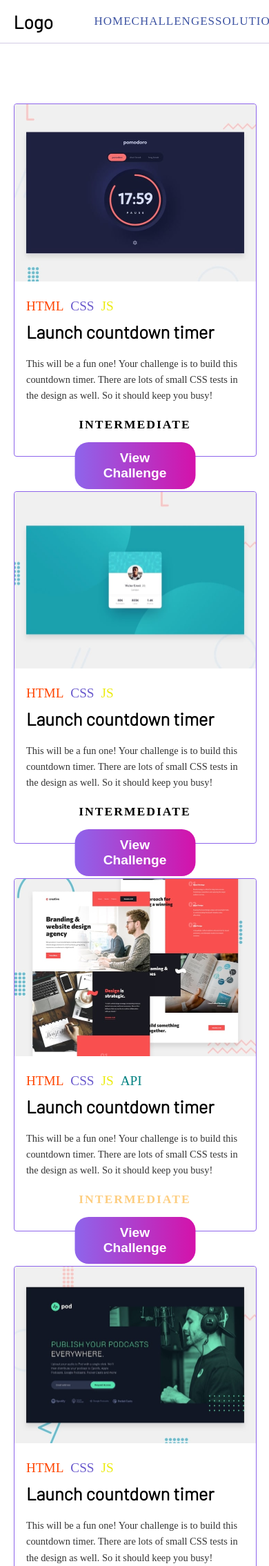
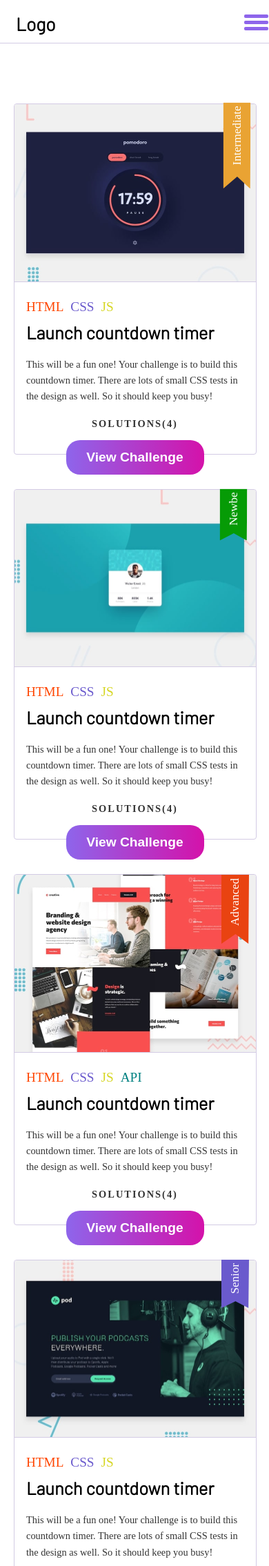
Before and after one commit to GHamza-Dev/tech-web-project, a PHP site: page /challenges.html in a window 390 px wide. Shown: the top 2270 px of the page at 69% size. Run offline with PHP 8.4, Linux system fonts and the light colour scheme; some web fonts are replaced; grey boxes are pictures that could not be loaded.

Commit message:
Menu bar completed

```diff
--- a/challenges.html
+++ b/challenges.html
@@ -6,6 +6,7 @@
     <title>Challenges...</title>
     <link rel="stylesheet" href="styles/home-style.css">
     <link rel="stylesheet" href="styles/style_challenges.css">
+    <link rel="stylesheet" href="styles/langs-and-levels.css">
 </head>
 <body>
     <div class="container">
@@ -24,13 +25,19 @@
                     <li><a href="#">Solutions</a></li>
                     <li class="search"><img src="../images/Filter.svg" alt="filter"></li>
                 </ul>
-
+                <button class="btn-menu">
+                    <span class="line"></span>
+                    <span class="line l2"></span>
+                    <span class="line"></span>
+                </button>
             </nav>
         </header>
         <!-- Section : challenges-->
         <section class="challenges">
             <!-- Challenge -->
             <div class="challenge">
+                <!-- ch level -->
+                <span class="ch_level intermediate">Intermediate</span>
                 <!-- img of challenge -->
                 <div class="img">
                     <img src="./images/test_img.jpg" alt="">
@@ -47,10 +54,9 @@
                         <h2 class="title">Launch countdown timer</h2>
                         <p class="descreption">This will be a fun one! Your challenge is to build this countdown timer. There are lots of small CSS tests in the design as well. So it should keep you busy!</p>
                     </ch_txt>
-                    <!-- Level of ch -->
-                    <div class="level">
-                        <div class="level_ul"></div>
-                        <p class="level_txt">Intermediate</p>
+                    <!-- Solutions (nbr...)-->
+                    <div class="stat">
+                        <p class="stat_txt">Solutions(4)</p>
                     </div>
                     <!-- View ch -->
                     <button class="view"><a href="#">View Challenge</a></button>
@@ -58,6 +64,8 @@
             </div>
             <!-- Challenge -->
             <div class="challenge">
+                <!-- ch level -->
+                <span class="ch_level newbe">Newbe</span>
                 <!-- img of challenge -->
                 <div class="img">
                     <img src="./test/test_img1.jpg" alt="">
@@ -74,10 +82,9 @@
                         <h2 class="title">Launch countdown timer</h2>
                         <p class="descreption">This will be a fun one! Your challenge is to build this countdown timer. There are lots of small CSS tests in the design as well. So it should keep you busy!</p>
                     </ch_txt>
-                    <!-- Level of ch -->
-                    <div class="level">
-                        <div class="level_ul"></div>
-                        <p class="level_txt">Intermediate</p>
+                    <!-- Solutions (nbr...)-->
+                    <div class="stat">
+                        <p class="stat_txt">Solutions(4)</p>
                     </div>
                     <!-- View ch -->
                     <button class="view"><a href="#">View Challenge</a></button>
@@ -85,6 +92,8 @@
             </div>
             <!-- Challenge -->
             <div class="challenge">
+                <!-- ch level -->
+                <span class="ch_level advanced">Advanced</span>
                 <!-- img of challenge -->
                 <div class="img">
                     <img src="./test/test_img2.jpg" alt="">
@@ -102,10 +111,9 @@
                         <h2 class="title">Launch countdown timer</h2>
                         <p class="descreption">This will be a fun one! Your challenge is to build this countdown timer. There are lots of small CSS tests in the design as well. So it should keep you busy!</p>
                     </ch_txt>
-                    <!-- Level of ch -->
-                    <div class="level">
-                        <div class="level_ul"></div>
-                        <p class="level_txt intermediate">Intermediate</p>
+                    <!-- Solutions (nbr...)-->
+                    <div class="stat">
+                        <p class="stat_txt">Solutions(4)</p>
                     </div>
                     <!-- View ch -->
                     <button class="view"><a href="#">View Challenge</a></button>
@@ -113,6 +121,8 @@
             </div>
             <!-- Challenge -->
             <div class="challenge">
+                <!-- ch level -->
+                <span class="ch_level senior">Senior</span>
                 <!-- img of challenge -->
                 <div class="img">
                     <img src="./test/test_img3.jpg" alt="">
@@ -129,10 +139,9 @@
                         <h2 class="title">Launch countdown timer</h2>
                         <p class="descreption">This will be a fun one! Your challenge is to build this countdown timer. There are lots of small CSS tests in the design as well. So it should keep you busy!</p>
                     </ch_txt>
-                    <!-- Level of ch -->
-                    <div class="level">
-                        <div class="level_ul"></div>
-                        <p class="level_txt">Intermediate</p>
+                    <!-- Solutions (nbr...)-->
+                    <div class="stat">
+                        <p class="stat_txt">Solutions(4)</p>
                     </div>
                     <!-- View ch -->
                     <button class="view"><a href="#">View Challenge</a></button>
@@ -140,6 +149,8 @@
             </div>
             <!-- Challenge -->
             <div class="challenge">
+                <!-- ch level -->
+                <span class="ch_level intermediate">Intermediate</span>
                 <!-- img of challenge -->
                 <div class="img">
                     <img src="./test/test_img4.jpg" alt="">
@@ -156,10 +167,9 @@
                         <h2 class="title">Launch countdown timer</h2>
                         <p class="descreption">This will be a fun one! Your challenge is to build this countdown timer. There are lots of small CSS tests in the design as well. So it should keep you busy!</p>
                     </ch_txt>
-                    <!-- Level of ch -->
-                    <div class="level">
-                        <div class="level_ul"></div>
-                        <p class="level_txt">Intermediate</p>
+                    <!-- Solutions (nbr...)-->
+                    <div class="stat">
+                        <p class="stat_txt">Solutions(4)</p>
                     </div>
                     <!-- View ch -->
                     <button class="view"><a href="#">View Challenge</a></button>
@@ -167,6 +177,8 @@
             </div>
             <!-- Challenge -->
             <div class="challenge">
+                <!-- ch level -->
+                <span class="ch_level junior">Junior</span>
                 <!-- img of challenge -->
                 <div class="img">
                     <img src="./test/test_img5.jpg" alt="">
@@ -183,10 +195,9 @@
                         <h2 class="title">Launch countdown timer</h2>
                         <p class="descreption">This will be a fun one! Your challenge is to build this countdown timer. There are lots of small CSS tests in the design as well. So it should keep you busy!</p>
                     </ch_txt>
-                    <!-- Level of ch -->
-                    <div class="level">
-                        <div class="level_ul"></div>
-                        <p class="level_txt">Intermediate</p>
+                    <!-- Solutions (nbr...)-->
+                    <div class="stat">
+                        <p class="stat_txt">Solutions(4)</p>
                     </div>
                     <!-- View ch -->
                     <button class="view"><a href="#">View Challenge</a></button>
@@ -194,7 +205,8 @@
             </div>
         </section>
         <!-- END Section : challenges-->
-
+        <!-- Main script -->
+        <script src="../scripts/index.js"></script>
     </div>
 </body>
 </html>
--- a/scripts/index.js
+++ b/scripts/index.js
@@ -0,0 +1,16 @@
+/****
+ *
+ * DOM Elements
+ */
+
+const menuBtn = document.querySelector('.btn-menu');
+const nav_menu = document.querySelector('.container header nav');
+
+
+
+
+// Functions
+menuBtn.addEventListener('click',()=>{
+    menuBtn.classList.toggle('clicked-mn-btn');
+    nav_menu.classList.toggle('show_menu');
+});
--- a/styles/home-style.css
+++ b/styles/home-style.css
@@ -108,7 +108,7 @@ header{
 
 .container nav li a{
     transition: all 1s ease;
-    border-bottom:2px white solid;
+    border-bottom:2px transparent solid;
 }
 .container nav li a:hover{
     transform: translateY(-5px);
@@ -116,6 +116,30 @@ header{
     padding-bottom:0;
 }
 
+/** Menu Button
+*****************/
+.container .btn-menu{
+    position: absolute;
+    top: 19px;
+    right: 5%;
+    z-index: 3;
+    cursor: pointer;
+    background-color: transparent;
+    border: none;
+    outline: none;
+    display: none;
+    flex-direction: column;
+}
+
+.container .btn-menu .line{
+    background-color: #00252E;
+    height: 5px;
+    width: 35px;
+    border-radius: 2px;
+    margin: 2px 0;
+    background-color: var(--primary--clr);
+    transition: all .5s ease;
+}
 
 /*
 *
@@ -275,7 +299,40 @@ Devices : 1040px & 660px
         display: none;
     }
 }
-
+@media screen and (max-width:850px){
+    .logo{
+        position: absolute;
+        top: 19px;
+        left: 5%;
+    }
+    .container nav{
+        overflow: hidden;
+        background-color: #fff;
+        transition: all .5s ease;
+    }
+    .container nav ul{
+        margin: auto;
+        max-width: 100%;
+        height: 300px;
+        justify-content: space-evenly;
+        flex-direction: column;
+    }
+    .container nav ul li:nth-child(1){
+        opacity: 0;
+    }
+    .container .btn-menu{
+        display: flex;
+    }
+    /******* waiting for an event
+    *****************************/
+    .container nav.show_menu{
+        padding-top: 25px;
+        height: 300px;
+    }
+    .container nav.show_menu ul li:nth-child(1){
+        opacity: 1;
+    }
+}
 @media screen and (max-width:660px){
     section.how_it_works ul{
         max-width: 429px;
@@ -286,3 +343,14 @@ Devices : 1040px & 660px
     }
 
 }
+
+
+/********* waittnig for events
+******************************/
+
+/****** clicked menu-btn
+************************/
+
+.container .btn-menu.clicked-mn-btn .l2{
+    transform: translateX(-10px);
+}
--- /dev/null
+++ b/styles/langs-and-levels.css
@@ -0,0 +1,49 @@
+
+.html{
+    color: orangered;
+}
+.css{
+    color: slateblue;
+    margin-left: 10px;
+}
+.js{
+    color: #d6d624;
+    margin-left: 10px;
+}
+
+.api{
+    color: teal;
+}
+.challenge .intermediate{
+    background-color: rgba(0, 0, 0,.8);
+    background-color: #e9a333;
+    width: 120px;
+    right: -35px;
+    top: 40px;
+}
+.challenge .newbe{
+    right: -5px;
+    top: 16px;
+    width: 70px;
+    background-color: #069b06;
+}
+.challenge .advanced{
+    right: -20px;
+    top: 30px;
+    width: 95px;
+    background-color: #e94311;
+
+}
+
+.challenge .senior{
+    right: -5px;
+    top: 14px;
+    width: 65px;
+    background-color: slateblue;
+}
+.challenge .junior{
+    right: -5px;
+    top: 14px;
+    width: 65px;
+    background-color: #11c9da;
+}
--- a/styles/style_challenges.css
+++ b/styles/style_challenges.css
@@ -25,18 +25,29 @@ section.challenges{
 
 .challenge{
     width: 350px;
-    border: var(--primary--clr) solid 1px;
+    border: var(--light--clr1) solid 1px;
     position: relative;
     border-radius: 4px;
     transition: all .5s ease-out;
     margin: auto;
     margin-top: 50px;
 }
-
+.challenge .ch_level{
+    display: flex;
+    justify-content: flex-end;
+    padding-right: 5px;
+    transform: rotate(-90deg);
+    align-items: center;
+    height: 40px;
+    position: absolute;
+    color: #fff;
+    background-color: rgba(0, 0, 0,.4);    clip-path: polygon(0 0, 100% 0%, 100% 100%, 0 98%, 14% 51%);
+}
 .challenge img{
     width: 100%;
     border-radius: 4px 4px 0 0;
     transition: all .5s ease;
+    border-bottom: 1px solid var(--light--clr1)  ;
 }
 
 .challenge:hover{
@@ -65,15 +76,16 @@ section.challenges{
     font-size: .90rem;
 }
 
-.challenge  .level {
+.challenge  .stat {
     text-align: center;
 }
-.challenge  .level_txt{
+.challenge  .stat_txt{
     text-transform: uppercase;
-    font-size: 1.1rem;
+    font-size: .9rem;
     letter-spacing: 2px;
     font-weight: bolder;
     padding-bottom: 15px;
+    opacity: .8;
 }
 
 
@@ -81,10 +93,8 @@ section.challenges{
     position: absolute;
     transform: translateX(-50%);
     left: 50%;
-}
-
-.challenge .view {
-    padding: 12px 20px;
+    padding: 14px 20px;
+    width: 200px;
     font-weight: 600;
     font-size: 1.2rem;
     border: none;
@@ -92,6 +102,7 @@ section.challenges{
     color: #fff;
     background: linear-gradient(to right,var(--primary--clr),var(--secondary--clr));
     outline: none;
+    cursor: pointer;
 }
 .challenge .view a{
     color: #fff;
@@ -99,22 +110,3 @@ section.challenges{
 .ml-10{
     margin-left: 10px;
 }
-
-.html{
-    color: orangered;
-}
-.css{
-    color: slateblue;
-    margin-left: 10px;
-}
-.js{
-    color: #ecec10;
-    margin-left: 10px;
-}
-
-.api{
-    color: teal;
-}
-.intermediate{
-    color: #FDCE81;
-}
```
Also changed, not shown: index.html (+8 -1 lines).
